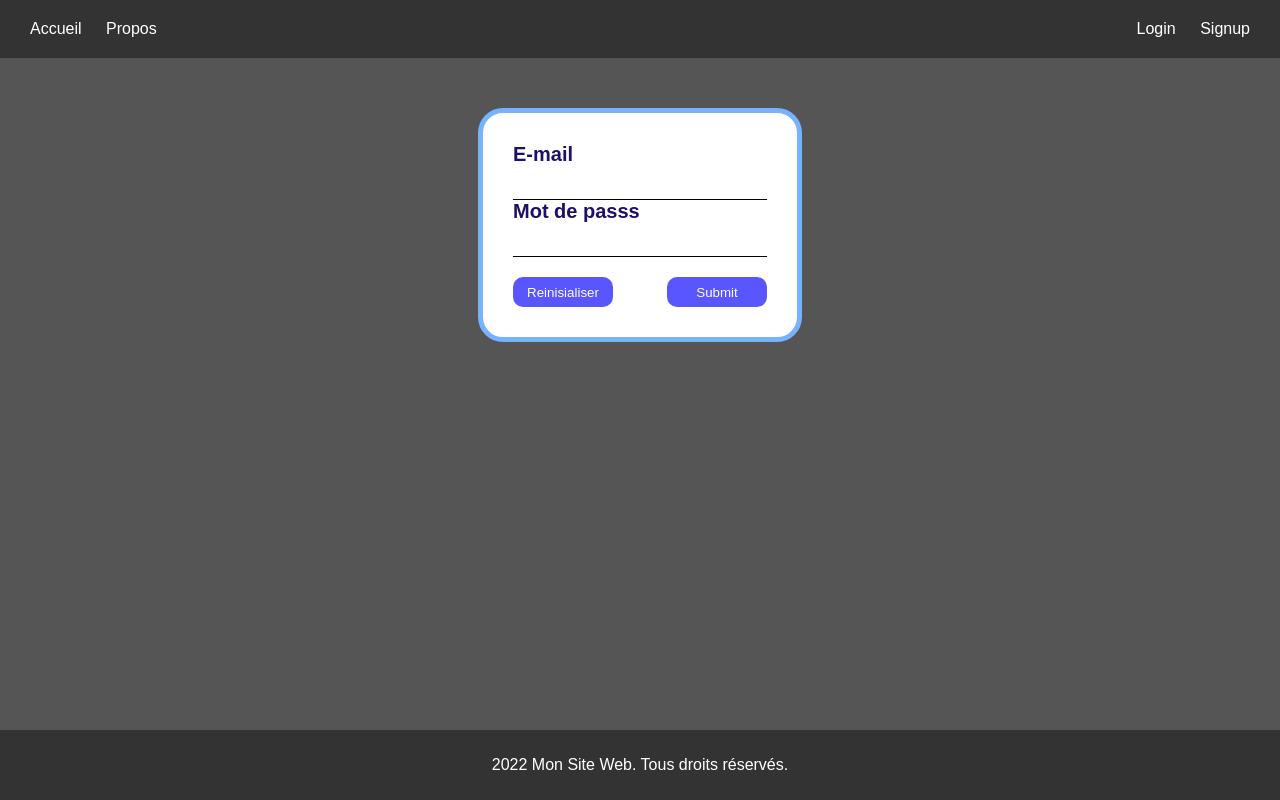
After one commit to AhmedCha/Projet-DevWeb, a PHP site: page / in a window 1280 px wide. The commit adds this page. Run offline with PHP 8.4, Linux system fonts and the light colour scheme.

Commit message:
new file:   .vscode/settings.json 	new file:   CSS/indexStyle.css 	modified:   CSS/loginStyle.css 	modified:   CSS/signupStyle.css 	new file:   JavaScript/indexScript.js 	new file:   index.html 	modified:   signup.html

```diff
--- a/CSS/signupStyle.css
+++ b/CSS/signupStyle.css
@@ -1,6 +1,7 @@
-html{
+html {
     height: 100%;
 }
+
 body {
     font-family: Arial;
     background-color: #555;
@@ -64,7 +65,13 @@ nav ul li a:hover {
     align-items: center;
 }
 
-#nom {
+.element{
+    margin-bottom: 12px;
+    display: flex;
+    flex-direction: column;
+}
+
+#nom, #email, #date, #password, #password2, #motSecret, #TmotSecret  {
     height: 26px;
     width: 250px;
     font-size: 16px;
@@ -72,79 +79,18 @@ nav ul li a:hover {
     border-right: 0px;
     border-left: 0px;
     border-top: 0px;
-}
-
-#email {
-    height: 26px;
-    width: 250px;
-    font-size: 16px;
-    border-bottom: 1px solid;
-    border-right: 0px;
-    border-left: 0px;
-    border-top: 0px;
-}
-
-#date {
-    height: 26px;
-    width: 250px;
-    font-size: 16px;
-    border-bottom: 1px solid;
-    border-right: 0px;
-    border-left: 0px;
-    border-top: 0px;
+    margin-top: 5px;
 }
 
 #genreOP {
+    margin-top: 10px;
     margin-right: 40px;
-}
-
-#password {
-    height: 26px;
-    width: 250px;
-    font-size: 16px;
-    border-bottom: 1px solid;
-    border-right: 0px;
-    border-left: 0px;
-    border-top: 0px;
-}
-
-#password2 {
-    height: 26px;
-    width: 250px;
-    font-size: 16px;
-    border-bottom: 1px solid;
-    border-right: 0px;
-    border-left: 0px;
-    border-top: 0px;
-}
-
-#TmotSecret {
-    height: 26px;
-    width: 250px;
-    font-size: 16px;
-    border: 1px solid;
-    border-radius: 7px;
-    background-color: white;
-}
-
-#motSecret {
-    height: 26px;
-    width: 250px;
-    font-size: 16px;
-    border-bottom: 1px solid;
-    border-right: 0px;
-    border-left: 0px;
-    border-top: 0px;
 }
 
 #label {
     font-size: 20px;
     color: rgb(29, 16, 104);
     font-weight: bold;
-}
-
-br {
-    margin-top: 8px;
 }
 
 #reset {
@@ -168,6 +114,7 @@ br {
     float: right;
     margin-top: 20px;
 }
+
 footer {
     font-size: 16px;
     text-align: center;
--- /dev/null
+++ b/index.html
@@ -0,0 +1,48 @@
+<!DOCTYPE html>
+<html lang="en">
+
+<head>
+    <meta charset="UTF-8">
+    <meta name="viewpoint" content="width=device-width, initial-scale=1.0">
+    <link rel="stylesheet" href="CSS/signupStyle.css">
+    <title>Log in</title>
+</head>
+
+<body>
+    <header>
+        <nav>
+            <ul id="accueilpropos">
+                <li><a href="Accueil.html">Accueil</a></li>
+                <li><a href="Propos.html">Propos</a></li>
+            </ul>
+            <ul id="loginsignup">
+                <li id="signupH"><a href="login.html">Login</a></li>
+                <li id="loginH"><a href="signup.html">Signup</a></li>
+            </ul>
+        </nav>
+    </header>
+    <div class="container">
+        <div id="login">
+            <form id="signup">
+                <label id="label">E-mail</label><br>
+                <input type="text" name="email" id="email">
+                <span id="emailErr"></span><br>
+
+                <label id="label">Mot de passs</label><br>
+                <input type="password" name="password" id="password">
+                <span id="passwordErr"></span><br>
+
+
+                <input type="reset" value="Reinisialiser" id="reset">
+                <button id="submit">Submit</button><br><br>
+
+            </form>
+        </div>
+    </div>
+    <footer>
+        <p>2022 Mon Site Web. Tous droits réservés.</p>
+    </footer>
+    <script src="JavaScript/signupScript.js"></script>
+</body>
+
+</html>
```
Also changed, not shown: CSS/loginStyle.css (+0 -53 lines), signup.html (+27 -10 lines), CSS/indexStyle.css (added), JavaScript/indexScript.js (added).
